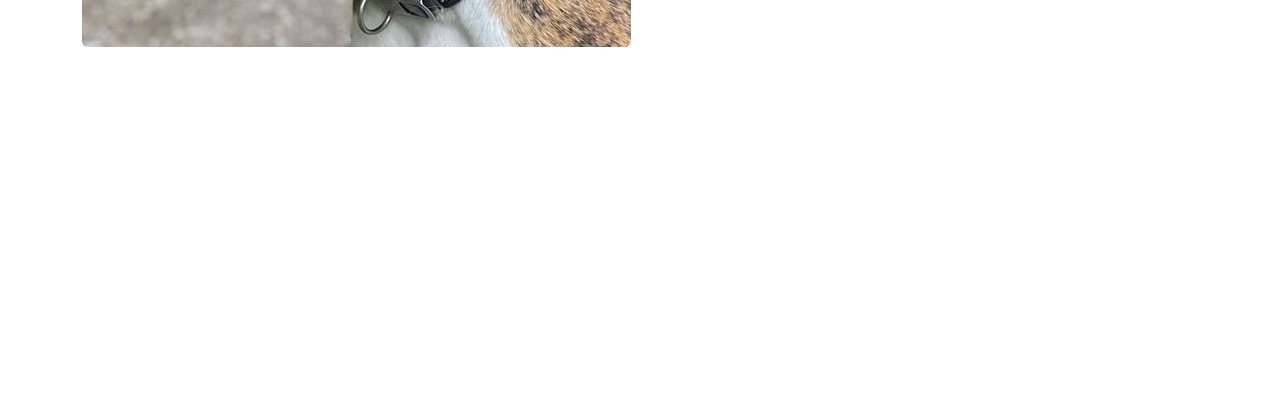
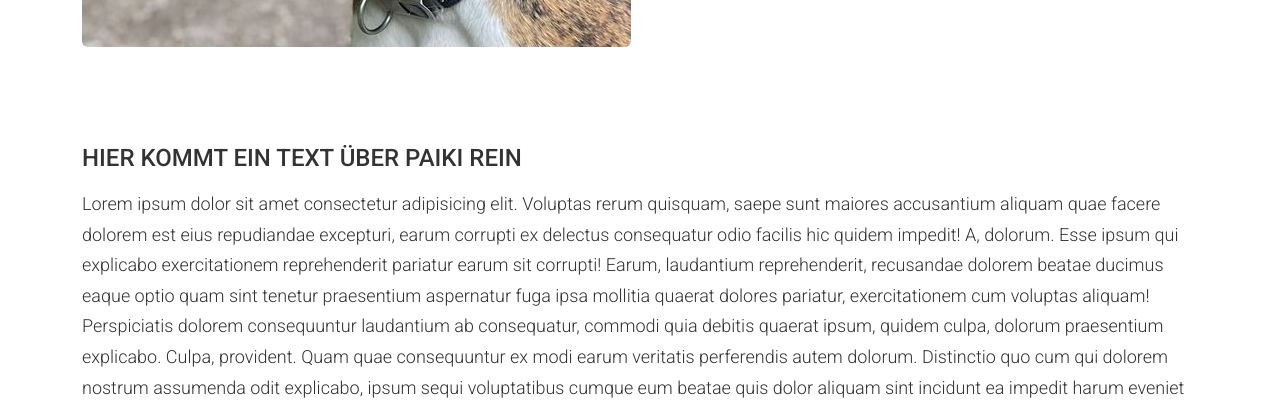
Before and after one commit to thwalln/boxer-von-isaria, a website: page hündin.html in a window 1280 px wide. Shown: the part 561-970 px from the top of the page. Drawn offline with nearby package versions, Linux system fonts and the light colour scheme.

Commit message:
content for hündin seite

```diff
--- a/hündin.html
+++ b/hündin.html
@@ -62,7 +62,10 @@
             <a
               href="https://www.working-dog.com/dogs-details/6571341/Amsel%20von%20den%20Kleinen%20Strolchen"
               target="_blank"
-              ><img src="./assets/profile.jpeg" class="rounded" alt="..."
+              ><img
+                src="./assets/profile.jpeg"
+                class="rounded"
+                alt="Profilbild Paikia"
             /></a>
           </div>
           <div class="col">
@@ -108,7 +111,83 @@
           </div>
         </div>
       </div>
-    </div>
+      <div class="container mt-5 pt-5">
+        <div class="row">
+          <div class="col">
+            <h3>HIER KOMMT EIN TEXT ÜBER PAIKI REIN</h3>
+            <p>
+              Lorem ipsum dolor sit amet consectetur adipisicing elit. Voluptas
+              rerum quisquam, saepe sunt maiores accusantium aliquam quae facere
+              dolorem est eius repudiandae excepturi, earum corrupti ex delectus
+              consequatur odio facilis hic quidem impedit! A, dolorum. Esse
+              ipsum qui explicabo exercitationem reprehenderit pariatur earum
+              sit corrupti! Earum, laudantium reprehenderit, recusandae dolorem
+              beatae ducimus eaque optio quam sint tenetur praesentium
+              aspernatur fuga ipsa mollitia quaerat dolores pariatur,
+              exercitationem cum voluptas aliquam! Perspiciatis dolorem
+              consequuntur laudantium ab consequatur, commodi quia debitis
+              quaerat ipsum, quidem culpa, dolorum praesentium explicabo. Culpa,
+              provident. Quam quae consequuntur ex modi earum veritatis
+              perferendis autem dolorum. Distinctio quo cum qui dolorem nostrum
+              assumenda odit explicabo, ipsum sequi voluptatibus cumque eum
+              beatae quis dolor aliquam sint incidunt ea impedit harum eveniet
+              et itaque eos vero. Ad aut ea suscipit, earum aliquid voluptas
+              libero, hic mollitia, voluptatibus commodi inventore laboriosam?
+              Neque, eum sequi provident suscipit tempore magni nulla vel eius,
+              veniam laudantium, atque alias enim adipisci dolore vitae amet
+              odit debitis aspernatur. Deserunt libero vel excepturi debitis
+              ipsum, corrupti vitae, dolore eum ullam, ex cum quae deleniti.
+              Similique necessitatibus earum, placeat error, architecto
+              praesentium, maiores hic vitae omnis quod atque ratione! Est
+              laborum culpa odit sequi ullam quis error vel possimus.
+            </p>
+          </div>
+        </div>
+      </div>
+      <!-- <div class="container mt-5">
+        <div class="row">
+          <div class="col">
+            <h3>IMPRESSIONEN VON PAIKI</h3>
+          </div>
+        </div>
+        <div class="row">
+          <div class="col d-flex gap-5">
+            <div>
+              <img
+                src="./assets/index2.JPG"
+                class="rounded"
+                alt="Profilbild Paikia"
+              />
+            </div>
+            <div><p>TEXT ZUM BILD</p></div>
+          </div>
+        </div>
+        <div class="row">
+          <div class="col d-flex gap-5">
+            <div class="test"><p>TEXT ZUM BILD</p></div>
+            <div>
+              <img
+                src="./assets/index3.HEIC"
+                class="rounded"
+                alt="Profilbild Paikia"
+              />
+            </div>
+          </div>
+        </div>
+        <div class="row">
+          <div class="col d-flex gap-5">
+            <div>
+              <img
+                src="./assets/profile.jpeg"
+                class="rounded"
+                alt="Profilbild Paikia"
+              />
+            </div>
+            <div><p>TEXT ZUM BILD</p></div>
+          </div>
+        </div>
+    </div> -->
+
     <footer class="pt-3 pb-1 mt-5">
       <div class="container">
         <div class="row">
--- a/style.css
+++ b/style.css
@@ -101,3 +101,8 @@ a {
 .footer-image {
   width: 100px;
 }
+
+.test {
+  width: 100%;
+  background-color: red;
+}
```
Also changed, not shown: assets/index2.JPG (added), 1 other file.
